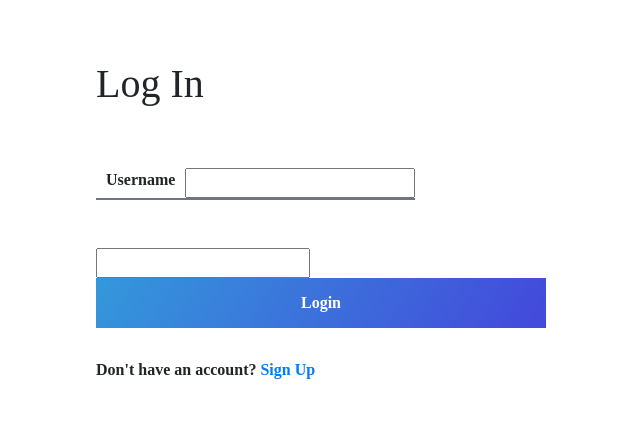
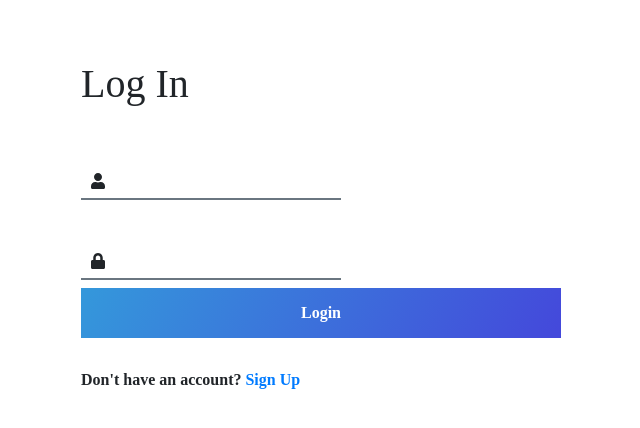
Before and after one commit to 12henbx/Warehouse-VueJS, a Vue app: page /login in a window 1280 px wide. Shown: the top 428 px of the page, without its empty margins (319-959 px from the left). Built offline with nearby package versions, Linux system fonts and the light colour scheme; what vue-head would draw is missing.

Commit message:
Add card list component [Henbx]

```diff
--- a/src/components/SearchBar.vue
+++ b/src/components/SearchBar.vue
@@ -1,8 +1,14 @@
 <template>
-        <div class="search-box">
-            <span class="sp-search"><font-awesome-icon class="search-icon" :icon="['fas', 'search']" /></span>
-            <input type="text" class="input-search" placeholder="Search" aria-label="Search"/>
-        </div>
+    <div class="search-box">
+        <label class="highlight-bottom">
+            <div class="text-search-box">
+                <span class="text-search"><font-awesome-icon class="search-icon" :icon="['fas', 'search']" /></span>
+            </div>
+            <div class="input-search-box">
+                <input type="text" class="input-search" placeholder="Search" aria-label="Search"/>
+            </div>
+        </label>
+    </div>
 </template>
 
 <script>
@@ -11,12 +17,16 @@
     }
 </script>
 
-<style scoped>
+<style lang="scss" scoped>
+    @import "src/styles/basics/variables";
+    @import "src/styles/basics/fonts";
     .input-search {
-        border-bottom: 2px solid #adadad;
+        /*border-bottom: 2px solid #adadad;*/
         /*position: relative;*/
         /*margin: 30px 0;*/
         width: 200px;
+        border: 0;
+        outline: 0;
         /*float: left;*/
     }
 
@@ -34,6 +44,29 @@
         /*position: relative;*/
     }
 
+    .highlight-bottom {
+        display: flex;
+        background-color: transparent;
+        border-bottom: 2px solid $border-bottom-color;
+        align-items: stretch;
+        height: fit-content;
+        width: max-content;
+        z-index: 0;
+        position: relative;
+    }
+
+    .text-search-box {
+        margin-right: 10px;
+    }
+
+    .input-search-box {
+        margin-bottom: 5px;
+    }
+
+    .search-icon {
+        font-size: 22px;
+    }
+
     /*.search-box .sp-search{*/
     /*    position: absolute;*/
     /*    top: 50%;*/
--- a/src/components/header/MenuHeader.vue
+++ b/src/components/header/MenuHeader.vue
@@ -47,15 +47,15 @@ export default {
     }
 
     .nav-bar span.nav-item:hover {
-        border-bottom: 3px solid #2D8CFA;
+        border-bottom: 3px solid $active-blue-color;
     }
 
     .nav-bar .active {
-        border-bottom: 3px solid #2D8CFA;
+        border-bottom: 3px solid $active-blue-color;
     }
 
     .active-icon {
-        color: #2D8CFA;
+        color: $active-blue-color;
     }
 
     .nav-icon {
--- a/src/main.js
+++ b/src/main.js
@@ -5,11 +5,11 @@ import router from './router'
 import { store } from './store'
 
 import { library } from '@fortawesome/fontawesome-svg-core'
-import { faThLarge, faCamera, faUserSecret, faCoffee, faBell, faPercentage, faSearch } from '@fortawesome/free-solid-svg-icons'
+import { faThLarge, faCamera, faUserSecret, faCoffee, faBell, faPercentage, faSearch, faUser, faLock } from '@fortawesome/free-solid-svg-icons'
 import { FontAwesomeIcon } from '@fortawesome/vue-fontawesome'
 
 
-library.add(faThLarge, faCamera, faUserSecret, faCoffee, faBell, faPercentage, faSearch)
+library.add(faThLarge, faCamera, faUserSecret, faCoffee, faBell, faPercentage, faSearch, faUser, faLock)
 
 Vue.component('font-awesome-icon', FontAwesomeIcon)
 
--- a/src/styles/basics/_layout.scss
+++ b/src/styles/basics/_layout.scss
@@ -10,4 +10,5 @@ body, html {
   min-height: 100%;
   width: 100%;
   margin: 0 auto 5px;
+  padding: 0;
 }
--- a/src/styles/basics/_variables.scss
+++ b/src/styles/basics/_variables.scss
@@ -2,3 +2,4 @@
 @import 'node_modules/bootstrap-vue/src/index.scss';
 $max-phone-width: 480px;
 $border-bottom-color: #6a7680;
+$active-blue-color: #2D8CFA;
--- a/src/styles/page/_signin.scss
+++ b/src/styles/page/_signin.scss
@@ -23,7 +23,7 @@ h1{
   background-color: transparent; //#f5f8fa;
   border-bottom: 2px solid $border-bottom-color;
   align-items: stretch;
-  max-height: max-content;
+  height: fit-content;
   width: max-content;
   z-index: 0;
   position: relative;
@@ -44,7 +44,7 @@ h1{
   margin: 0;
 }
 
-.username-input-box {
+.input-username-box {
   display: flex;
   align-items: center;
   align-self: flex-start;
@@ -60,6 +60,8 @@ h1{
   padding: 2px 10px 5px;
   overflow-wrap: break-word;
   margin: 0;
+  border: 0;
+  outline: 0;
   text-align: start;
   white-space: pre-wrap;
   width: 100%;
--- a/src/views/Home.vue
+++ b/src/views/Home.vue
@@ -13,7 +13,7 @@
             <HomeMenu></HomeMenu>
         </li>
     </ul>
-    <SearchBar></SearchBar>
+<!--    <SearchBar></SearchBar>-->
 <!--    <img alt="Vue logo" src="./assets/logo.png">-->
     <!--    <HelloWorld msg="Welcome to Your Vue.js App"/>-->
   </div>
@@ -25,7 +25,6 @@
 import LogoHeader from "../components/header/LogoHeader";
 import MenuHeader from "../components/header/MenuHeader";
 import HomeMenu from "../components/HomeMenu";
-import SearchBar from "../components/SearchBar";
 
 export default {
   name: 'Home',
@@ -34,7 +33,6 @@ export default {
     LogoHeader,
     MenuHeader,
     HomeMenu,
-    SearchBar
   },
   data() {
     return {
--- a/src/views/SignIn.vue
+++ b/src/views/SignIn.vue
@@ -4,15 +4,22 @@
     <div class="username-box">
       <label class="highlight-bottom">
         <div class="text-user-box">
-          <span class="text-user">Username</span>
+          <span class="text-user"><font-awesome-icon class="search-icon" :icon="['fas', 'user']" /></span>
         </div>
-        <div class="username-input-box">
+        <div class="input-username-box">
           <input class="username-input" type="text">
         </div>
       </label>
     </div>
     <div class="password-box">
-      <input class="password-input" type="password">
+      <label class="highlight-bottom">
+        <div class="text-user-box">
+          <span class="text-user"><font-awesome-icon class="search-icon" :icon="['fas', 'lock']" /></span>
+        </div>
+        <div class="input-username-box">
+          <input class="username-input" type="password">
+        </div>
+      </label>
     </div>
     <input type="submit" class="signin-btn" value="Login">
     <span class="bottom-text">Don't have an account? <a href="/signup">Sign Up</a></span>
```
Also changed, not shown: src/components/listCard/NotificationList.vue (added, +20 -0 lines).
